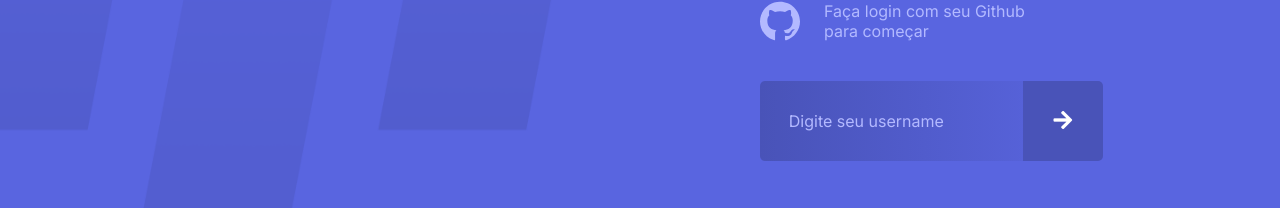
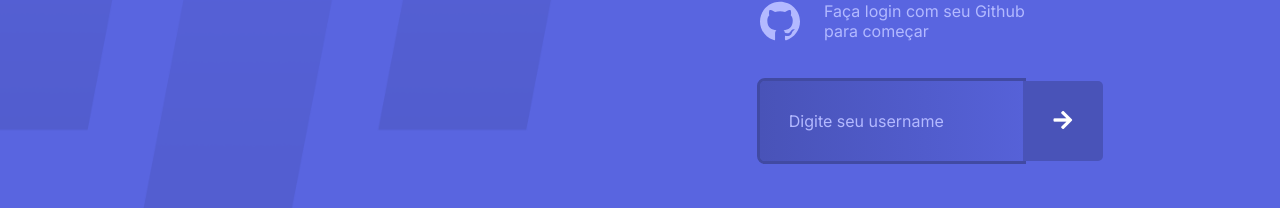
Before and after one commit to viniciusoliveiras/NLW-4, a Next.js app: page / in a window 1280 px wide. In both pictures the pointer is over the input "Digite seu username". Shown: the part 454-662 px from the top of the page. Built offline with nearby package versions, Linux system fonts and the light colour scheme.

Commit message:
Login page | outline input hover & focus

```diff
--- a/src/styles/pages/Login.module.css
+++ b/src/styles/pages/Login.module.css
@@ -35,6 +35,11 @@
   margin-top: 2.5rem;
   display: flex;
   align-items: center;
+}
+
+.form input:hover,
+.form input:focus {
+  outline: 3px solid #414aa3;
 }
 
 .form input {
```
